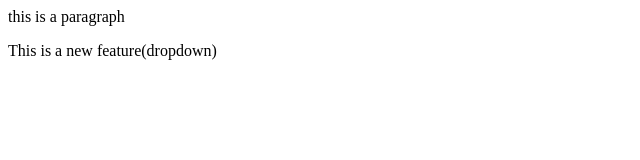
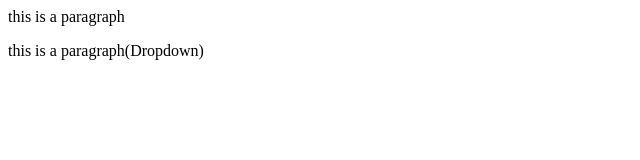
Before and after one commit to brikeshyadav/localrepo, a plain HTML site: page index.html in a window 1280 px wide. Shown: the full height of the page, 0-640 px from the left. Drawn offline with Linux system fonts and the light colour scheme.

```diff
--- a/index.html
+++ b/index.html
@@ -1,2 +1,2 @@
 <p>this is a paragraph</p>
-<p>This is a new feature(dropdown)</p>
+<p>this is a paragraph(Dropdown)</p>
```
